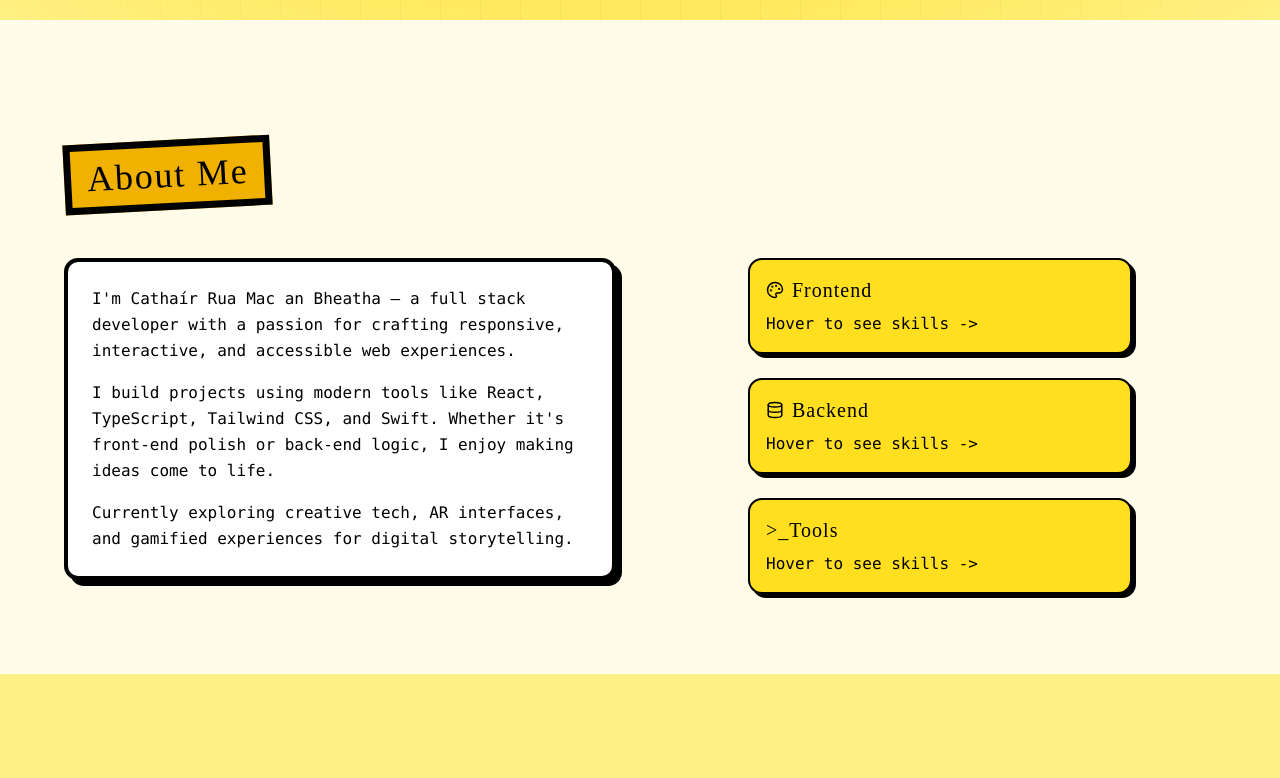
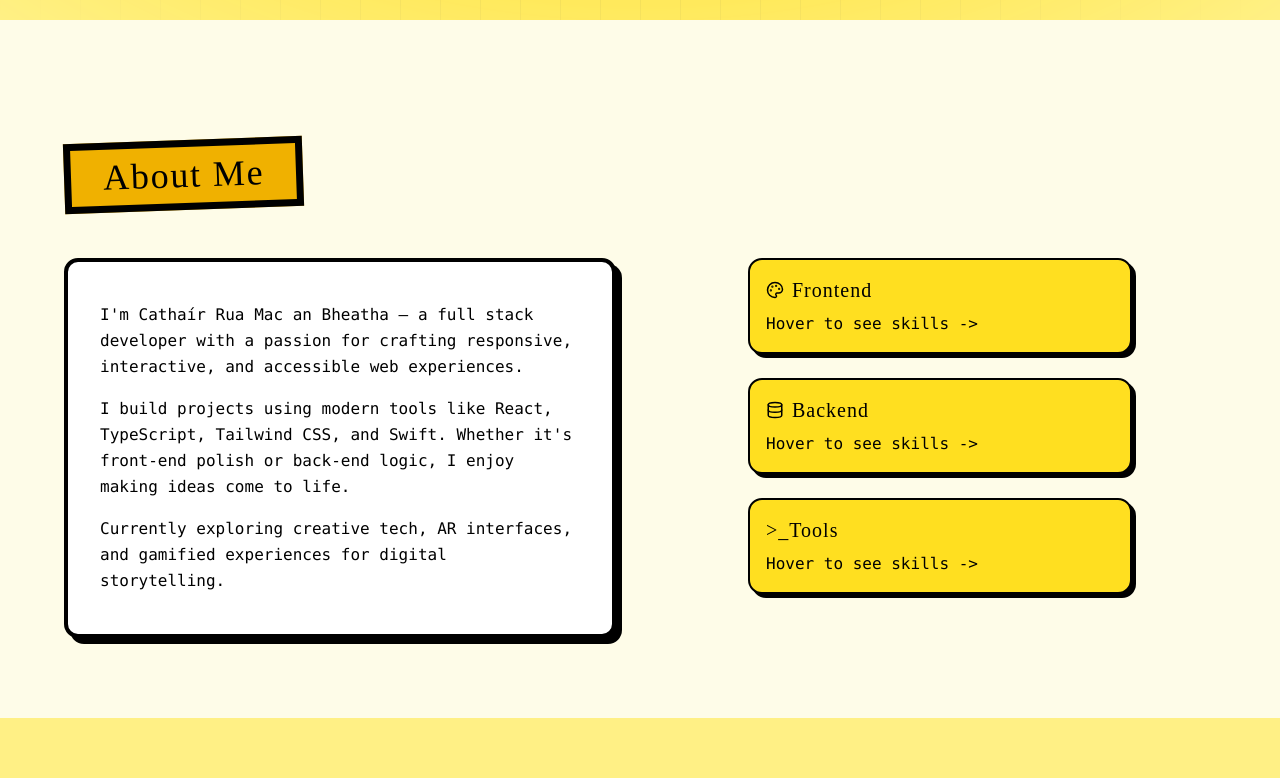
Before and after one commit to cathairmab/Portfolio, a React (Vite) app in the folder portfolio/: page / in a window 1280 px wide. Shown: the part 780-1558 px from the top of the page. Built offline with nearby package versions, Linux system fonts and the light colour scheme.

Commit message:
Update About.tsx

```diff
--- a/portfolio/src/components/About.tsx
+++ b/portfolio/src/components/About.tsx
@@ -48,14 +48,14 @@ const About = () => {
 
       <div className="max-w-6xl mx-auto">
         {/* Centered Heading */}
-        <div className="inline-block border-7 bg-yellow-500 border-black px-4 py-2 mb-12 mx-auto max-w-xs sm:max-w-sm md:max-w-none -rotate-3 text-center">
+       <div className="inline-block border-7 bg-yellow-500 border-black px-6 sm:px-8 py-2 mb-12 mx-auto max-w-sm -rotate-2 text-center">
           <h2 className="text-4xl font-['Rubik_Mono_One'] tracking-wider">About Me</h2>
         </div>
 
       {/* Grid */}
       <div className="grid grid-cols-1 md:grid-cols-2 gap-12 items-start">
         {/* Text Box */}
-        <div className="border-4 border-black rounded-xl p-6 shadow-[6px_6px_0px_0px_black] bg-white max-w-prose w-full mx-auto text-left">
+        <div className="border-4 border-black rounded-xl px-6 py-8 sm:px-8 sm:py-10 shadow-[6px_6px_0px_0px_black] bg-white max-w-prose w-full mx-auto text-left">
           <p className="mb-4 text-base leading-relaxed">
             I'm Cathaír Rua Mac an Bheatha — a full stack developer with a passion for crafting
             responsive, interactive, and accessible web experiences.
```
